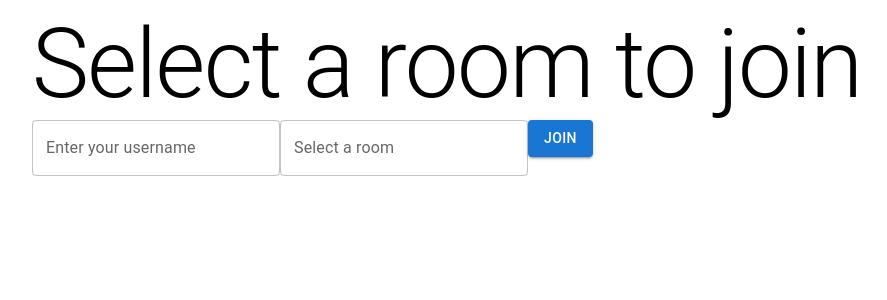
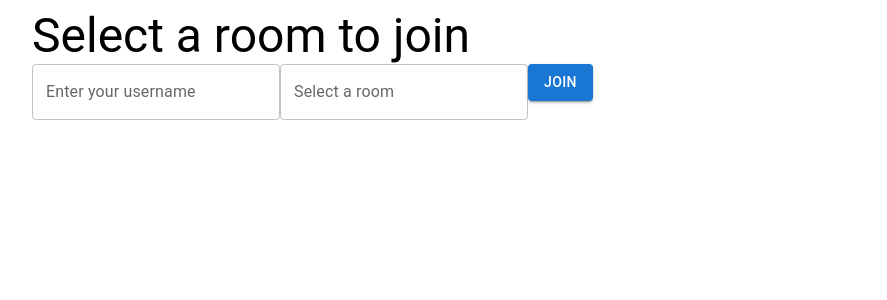
Before and after one commit to inaciogu/Chat-app, a React (Create React App) app: page / in a window 1280 px wide. Shown: the top 300 px of the page, without its empty margins (32-919 px from the left). Built offline with nearby package versions, Linux system fonts and the light colour scheme; no server answers.

Commit message:
fix: Import the socket variable and change the heading

```diff
--- a/src/pages/Principal.tsx
+++ b/src/pages/Principal.tsx
@@ -2,11 +2,14 @@ import {
   Box, Button, Container, TextField, Typography,
 } from '@mui/material';
 import { userContext } from 'contexts/userContext';
-import { MouseEvent, useContext, useState } from 'react';
+import {
+  MouseEvent, useContext, useEffect,
+  useState,
+} from 'react';
 import { useNavigate } from 'react-router-dom';
 
 export default function Principal() {
-  const { handleUsername, currentSocket: socket } = useContext(userContext);
+  const { handleUsername, socket } = useContext(userContext);
   const navigate = useNavigate();
 
   const [room, setRoom] = useState<string>('');
@@ -23,7 +26,7 @@ export default function Principal() {
 
   return (
     <Container maxWidth="lg">
-      <Typography variant="h1">
+      <Typography variant="h3">
         Select a room to join
       </Typography>
       <Box component="form">
```
